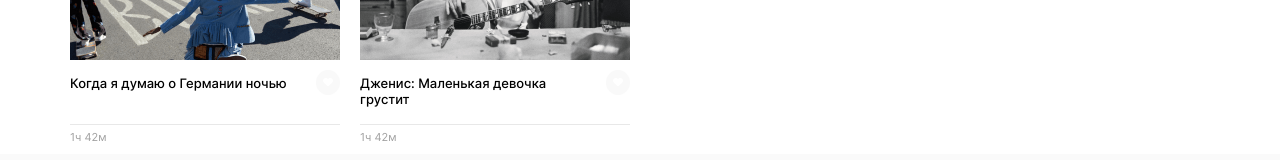
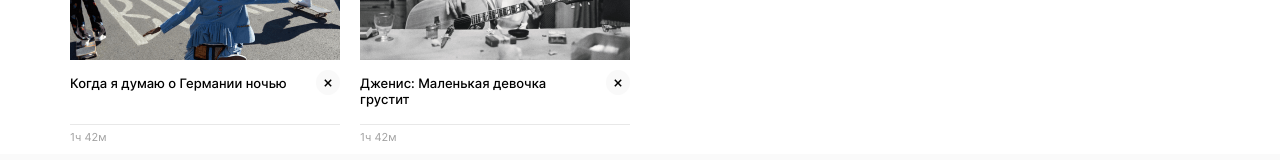
Before and after one commit to darud4/movies-explorer-frontend, a React (Create React App) app: page /saved-movies in a window 1280 px wide. Shown: the part 493-653 px from the top of the page. Built offline with nearby package versions, Linux system fonts and the light colour scheme.

Commit message:
feat: change button in Saved Movies to cross

```diff
--- a/src/components/Movies/Movies.js
+++ b/src/components/Movies/Movies.js
@@ -5,11 +5,18 @@ import MoviesCardList from '../MoviesCardList/MoviesCardList';
 import More from './More/More';
 const defaultCards = [{ name: 'Когда я думаю о Германии ночью' }, { name: 'Дженис: Маленькая девочка грустит' }, { name: '33 слова о дизайне' }, { name: 'Дженис: Маленькая девочка грустит' }, { name: 'Дженис: Маленькая девочка грустит' }, { name: 'Баския: Взрыв реальности' }, { name: 'В погоне за Бенкси' }, { name: 'Киноальманах «100 лет дизайна»' },];
 
-function Movies() {
+function Movies({ buttonModifier = 'movies-card__like' }) {
 
     const [movies] = useState([...defaultCards]);
 
-    return <section className="movies"><SearchForm /><MoviesCardList movies={movies} buttonClassName='' /><More isVisible={movies.length > 0} /></section>
+    return (<main className="movies">
+        <SearchForm />
+        <MoviesCardList
+            movies={movies}
+            buttonClassName={buttonModifier}
+        />
+        <More isVisible={movies.length > 0} />
+    </main>);
 
 }
 
--- a/src/components/MoviesCard/MoviesCard.css
+++ b/src/components/MoviesCard/MoviesCard.css
@@ -65,6 +65,10 @@
   background-image: url(../../images/icon-like-active.svg);
 }
 
+.movies-card__like_remove {
+  background-image: url(../../images/icon-cross.svg);
+}
+
 @media screen and (max-width: 400px) {
   .movies-card__name {
     font-size: 12px;
--- a/src/components/MoviesCard/MoviesCard.js
+++ b/src/components/MoviesCard/MoviesCard.js
@@ -1,19 +1,19 @@
 import './MoviesCard.css';
 import picExample from '../../images/stopframe.png';
-import { useState } from 'react';
+//import { useState } from 'react';
 
-function MoviesCard({ buttonClassName, image = picExample, name = 'инадцаfsfsfsdfsfdfsfsdть друТрзей Оушна', duration = '1ч 42м', onButtonClick }) {
+function MoviesCard({
+    buttonClassName,
+    image = picExample,
+    name = 'инадцаfsfsfsdfsfdfsfsdть друТрзей Оушна',
+    duration = '1ч 42м',
+}) {
 
-    const [isLiked, setLike] = useState(false);
-
-    function handleLikeClick() {
-        setLike(!isLiked);
-    }
-    const cl = `movies-card__like ${isLiked ? 'movies-card__like_active' : ''}`
+    const cl = `movies-card__like ${buttonClassName}`;
     return (<li className="movies-card">
         <img className="movies-card__image" alt={name} src={image}></img>
         <span className="movies-card__name">{name}</span>
-        <button className={cl} onClick={handleLikeClick} type="button"></button>
+        <button className={cl} type="button"></button>
         <p className="movies-card__duration">{duration}</p>
     </li>);
 }
--- a/src/components/MoviesCardList/MoviesCardList.js
+++ b/src/components/MoviesCardList/MoviesCardList.js
@@ -2,11 +2,18 @@ import './MoviesCardList.css';
 import MoviesCard from '../MoviesCard/MoviesCard';
 
 
-function MoviesCardList({ movies = [], isSaved }) {
+function MoviesCardList({ movies = [], buttonClassName }) {
 
     return <ul className="movies-card-list">
         {movies.length === 0 ? <li className="movies-card-list__title">Фильмов не найдено</li>
-            : movies.map(({ image, name, duration }, i) => <MoviesCard key={i} image={image} name={name} duration={duration} />)
+            : movies.map(({ image, name, duration }, i) =>
+                <MoviesCard
+                    key={i}
+                    image={image}
+                    name={name}
+                    duration={duration}
+                    buttonClassName={buttonClassName}
+                />)
         }
     </ul>
 }
--- a/src/components/SavedMovies/SavedMovies.js
+++ b/src/components/SavedMovies/SavedMovies.js
@@ -7,7 +7,13 @@ import image2 from '../../images/stopframe1.png';
 const defaultCards = [{ name: 'Когда я думаю о Германии ночью', image: image1 }, { name: 'Дженис: Маленькая девочка грустит', image: image2 },];
 
 function SavedMovies() {
-    return <section className="saved-movies"><SearchForm /><MoviesCardList movies={defaultCards} /></section>
+    return <main className="saved-movies">
+        <SearchForm />
+        <MoviesCardList
+            buttonClassName='movies-card__like_remove'
+            movies={defaultCards}
+        />
+    </main>
 
 }
 
```
